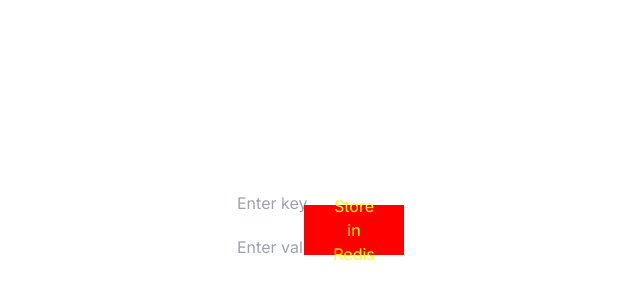
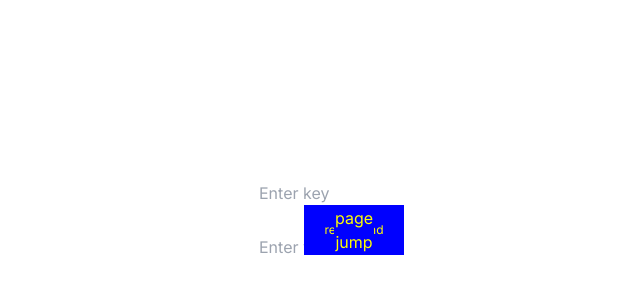
Before and after one commit to yishen-huang/NextJS-music, a Next.js app: page / in a window 1280 px wide. Shown: the part 170-470 px from the top of the page, without its empty margins (286-926 px from the left). Built offline with nearby package versions, Linux system fonts and the light colour scheme.

Commit message:
chore: update .gitignore and modify app/page.tsx

```diff
--- a/app/page.tsx
+++ b/app/page.tsx
@@ -1,5 +1,5 @@
-'use client'
-import { useRouter } from 'next/navigation'
+'use client';
+import { useRouter } from 'next/navigation';
 import { useState } from 'react';
 
 export default function Home() {
@@ -33,16 +33,15 @@
       <button
         onClick={handleClick}
         style={{
-          backgroundColor: 'red',
-          color: 'yellow',
+          backgroundColor: 'blue',
           width: '100px',
           height: '50px',
           fontSize: '12px',
           cursor: 'pointer',
-          marginBottom: '20px'
+          marginBottom: '400px'
         }}
       >
-        Upload
+        redis send
       </button>
 
       <form onSubmit={handleSubmit} style={{ display: 'flex', flexDirection: 'column', alignItems: 'center' }}>
@@ -51,17 +50,20 @@
           placeholder="Enter key"
           value={key}
           onChange={(e) => setKey(e.target.value)}
-          style={{ marginBottom: '10px', padding: '5px', fontSize: '16px' }}
+          style={{ marginBottom: '20px', padding: '5px', fontSize: '16px', width: '200px' }}
         />
         <input
           type="text"
           placeholder="Enter value"
           value={value}
           onChange={(e) => setValue(e.target.value)}
-          style={{ marginBottom: '10px', padding: '5px', fontSize: '16px' }}
+          style={{ marginBottom: '20px', padding: '5px', fontSize: '16px', width: '200px' }}
         />
-        <button type="submit" style={{ padding: '10px 20px', fontSize: '16px', cursor: 'pointer' }}>
-          Store in Redis
+        <button
+          type="submit"
+          style={{ padding: '10px 20px', fontSize: '16px', cursor: 'pointer', backgroundColor: 'blue' }}
+        >
+          page jump
         </button>
       </form>
     </div>
```
Also changed, not shown: 1 other file (tests, documents, lock files or other folders).
